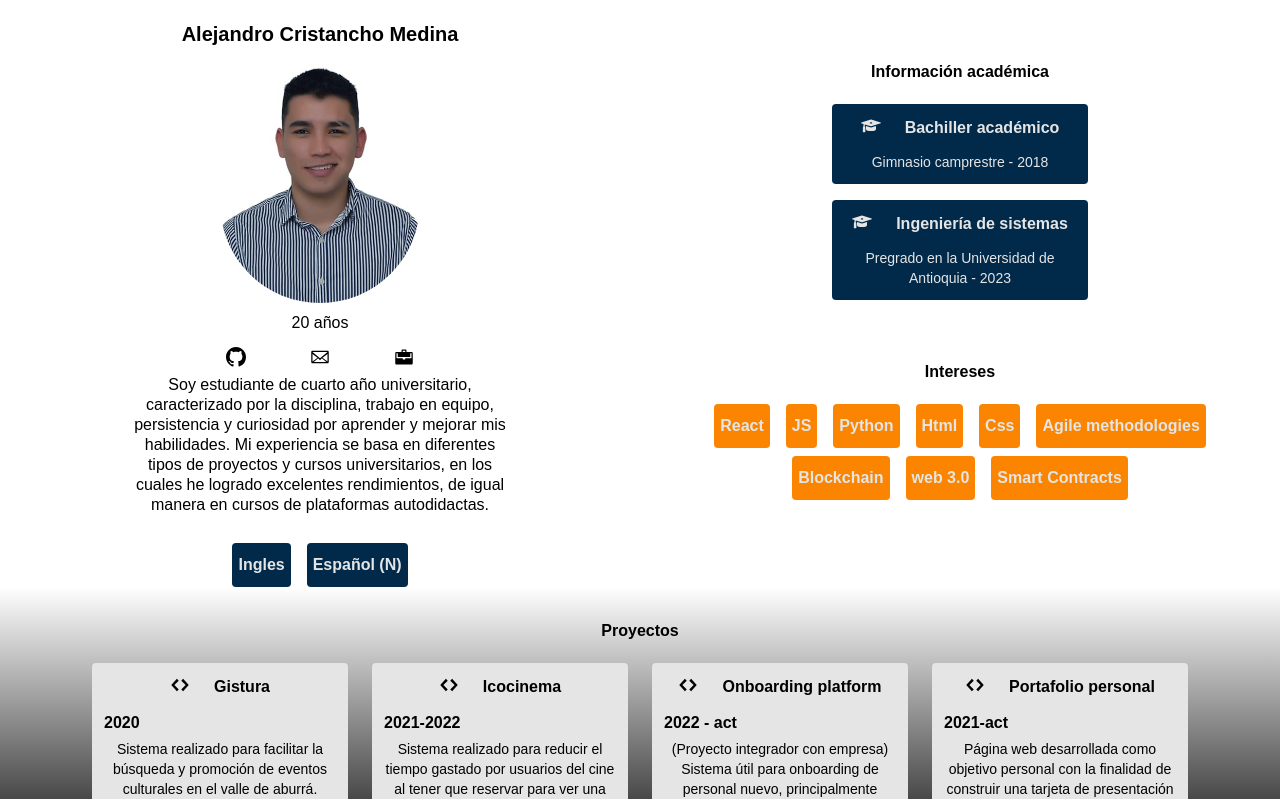
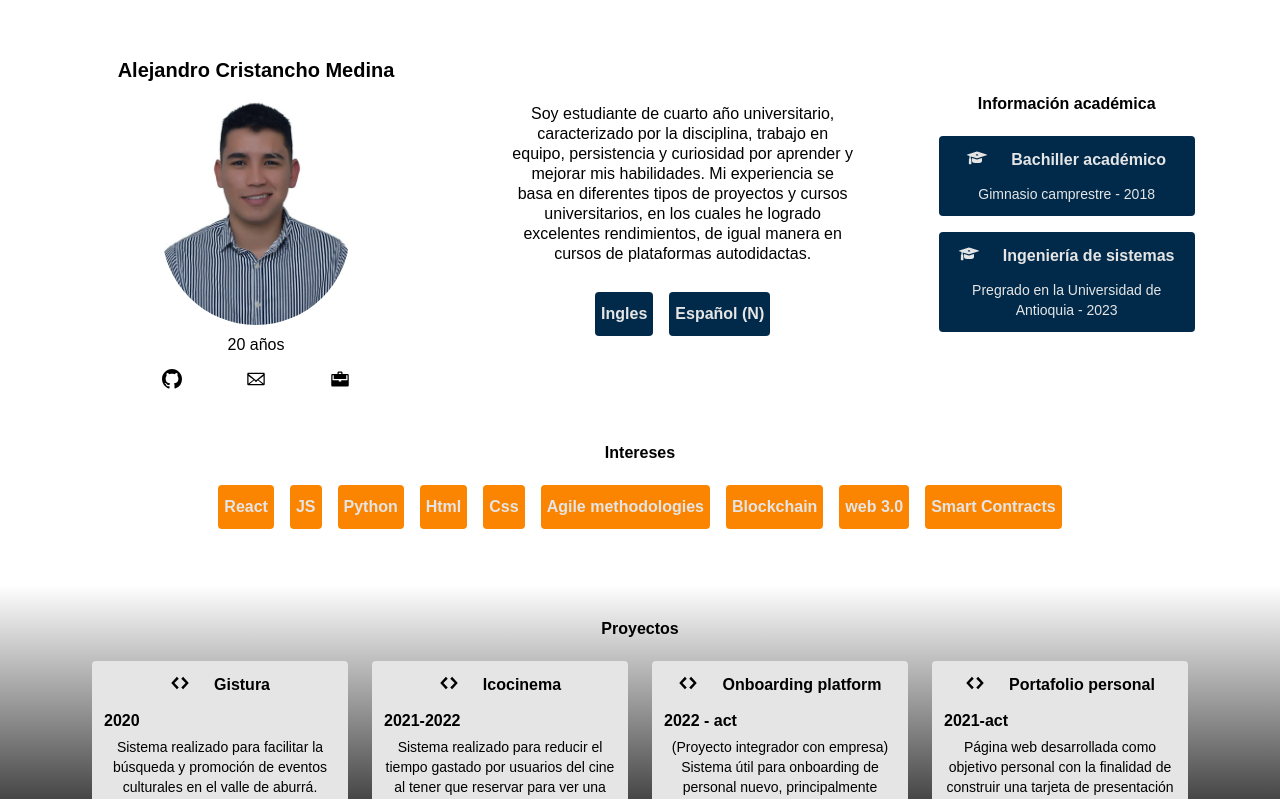
Before and after one commit to AlejandroCristM/alejandrocristm-portafolio, a React (Create React App) app: page / in a window 1280 px wide. Shown: the top 799 px of the page. Built offline with nearby package versions, Linux system fonts and the light colour scheme.

Commit message:
style: responsive components according with figma

```diff
--- a/src/components/AcademicInfo.jsx
+++ b/src/components/AcademicInfo.jsx
@@ -3,7 +3,7 @@ import IconTitleText from "./IconTitleText";
 
 export default function AcademicInfo() {
   return (
-    <section className="mt-10 text-center bg-gradient-to-b from-white to-black md:bg-none md:mt-12">
+    <section className="mt-10 text-center bg-gradient-to-b from-white to-black md:bg-none md:mt-16 lg:mt-20">
       <h1 className="text-l mt-5 py-3 font-bold">Información académica</h1>
 
       <div className="flex flex-col items-center">
--- a/src/components/IconTitleText.jsx
+++ b/src/components/IconTitleText.jsx
@@ -99,7 +99,7 @@ export default function IconTitleText({icon, title, desc, color, details, colorT
   }
 
   if(size){
-    stylesComponent+= " min-h-["+size+"px]"
+    stylesComponent+= " min-h-["+size+"px] "
   }
 
   return (
--- a/src/components/PerfilInfo.jsx
+++ b/src/components/PerfilInfo.jsx
@@ -13,35 +13,46 @@ export default function PerfilInfo() {
   );
 
   return (
-    <section className="flex flex-col text-center">
-      <h1 className="text-xl mt-5 font-bold">Alejandro Cristancho Medina</h1>
+    <section className="flex flex-col text-center lg:flex-row">
+      <section className="flex flex-col lg:w-3/5">
+        <h1 className="text-xl mt-14 font-bold">Alejandro Cristancho Medina</h1>
         <picture className="flex flex-col items-center rounded-full px-5">
           <img
             src={foto}
-          className=" w-1/2 rounded-full md:w-1/3"
+            className=" w-1/2 rounded-full md:w-1/3 lg:w-2/5"
             alt="Foto personal"
           />
         </picture>
         <h3 className="mt-2">{totalYears + " años"}</h3>
         <div className="flex font-medium justify-center mt-3">
-        <a href="https://github.com/AlejandroCristM" target="_blank" rel="noreferrer">
+          <a
+            href="https://github.com/AlejandroCristM"
+            target="_blank"
+            rel="noreferrer"
+          >
             <GoMarkGithub className="icon text-black" />
           </a>
           <a href="/" target="_blank" rel="noreferrer">
             <GoMail className="icon text-black" />
           </a>
-        <a href="https://www.linkedin.com/in/alejandrocristm/" target="_blank" rel="noreferrer">
+          <a
+            href="https://www.linkedin.com/in/alejandrocristm/"
+            target="_blank"
+            rel="noreferrer"
+          >
             <GoBriefcase className="icon text-black" />
           </a>
         </div>
+      </section>
+      <section className="flex flex-col lg:w-2/5 lg:mt-24">
         <article className="flex w-full justify-center leading-tight">
-        <p className="w-3/4 mt-2 md:w-3/5">
+          <p className="w-3/4 mt-2 md:w-3/5 lg:w-full">
             Soy estudiante de cuarto año universitario, caracterizado por la
-          disciplina, trabajo en equipo, persistencia y curiosidad por aprender
-          y mejorar mis habilidades. Mi experiencia se basa en diferentes tipos
-          de proyectos y cursos universitarios, en los cuales he logrado
-          excelentes rendimientos, de igual manera en cursos de plataformas
-          autodidactas.
+            disciplina, trabajo en equipo, persistencia y curiosidad por
+            aprender y mejorar mis habilidades. Mi experiencia se basa en
+            diferentes tipos de proyectos y cursos universitarios, en los cuales
+            he logrado excelentes rendimientos, de igual manera en cursos de
+            plataformas autodidactas.
           </p>
         </article>
         <div className="flex justify-center mt-5">
@@ -49,5 +60,6 @@ export default function PerfilInfo() {
           <DetailText detail="Español (N)" color="blue" textColor="platinium" />
         </div>
       </section>
+    </section>
   );
 }
--- a/src/components/ProjectsInfo.jsx
+++ b/src/components/ProjectsInfo.jsx
@@ -43,11 +43,11 @@ export default function ProjectsInfo() {
   });
 
   return (
-    <section className="flex flex-col m-auto p-auto items-center bg-gradient-to-b from-black to-blue-prussian md:bg-gradient-to-b md:from-white md:to-black">
+    <section className="flex flex-col items-center bg-gradient-to-b from-black to-blue-prussian md:bg-gradient-to-b md:from-white md:to-black md:mt-10">
       <h1 className="text-l mt-5 py-3 font-bold text-platinium md:text-black">
         Proyectos
       </h1>
-      <div className=" flex flex-no-wrap w-screen overflow-x-scroll scrolling-touch items-start mb-4 pb-2 md:flex-wrap md:justify-center md:align-center">
+      <div className=" flex flex-no-wrap w-screen overflow-x-scroll scrolling-touch items-start mb-4 pb-2 md:flex-wrap md:justify-center md:align-center md:overflow-hidden">
         {projects}
       </div>
     </section>
--- a/src/pages/Home.jsx
+++ b/src/pages/Home.jsx
@@ -9,15 +9,19 @@ export default function Home() {
   return (
     <section className="font-sans">
       <section className="flex flex-col md:flex-row">
-        <div className="md:w-1/2">
+        <div className="md:w-1/2 lg:w-2/3">
           <PerfilInfo />
         </div>
-        <div className="md:w-1/2">
+        <div className="md:w-1/2 lg:w-1/3">
           <AcademicInfo />
-          <InterestInfo />
+          <div className="lg:hidden">
+            <InterestInfo />
+          </div>
         </div>
       </section>
-
+      <div className="hidden lg:block">
+        <InterestInfo />
+      </div>
       <article>
         <ProjectsInfo />
       </article>
```
Lines whose indentation alone changed are shown as unchanged.
